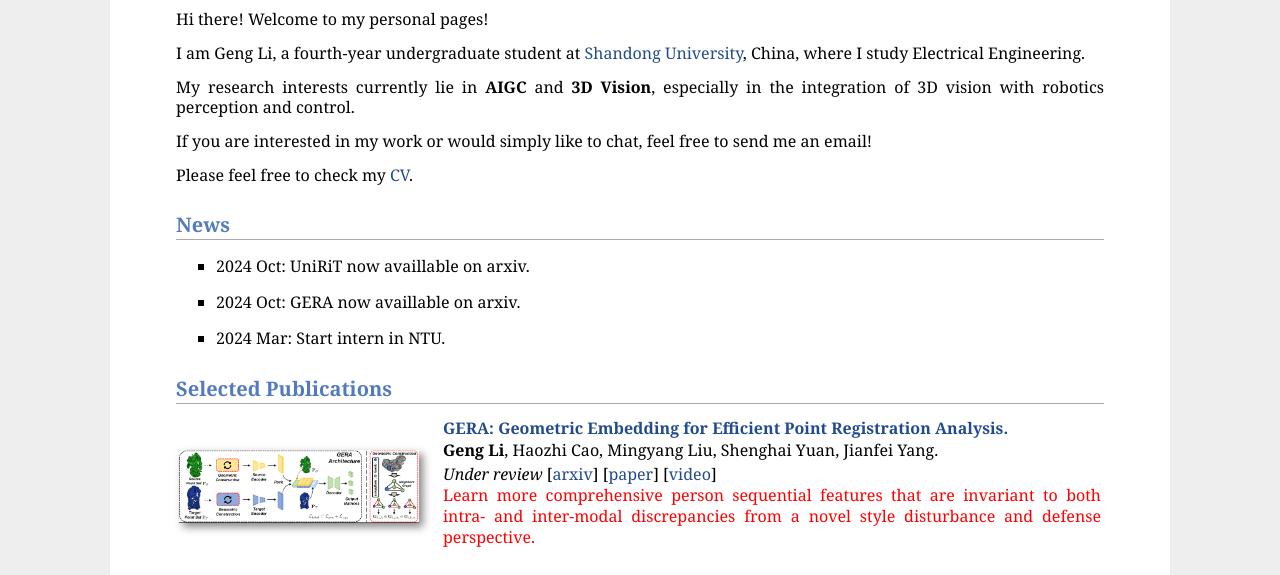
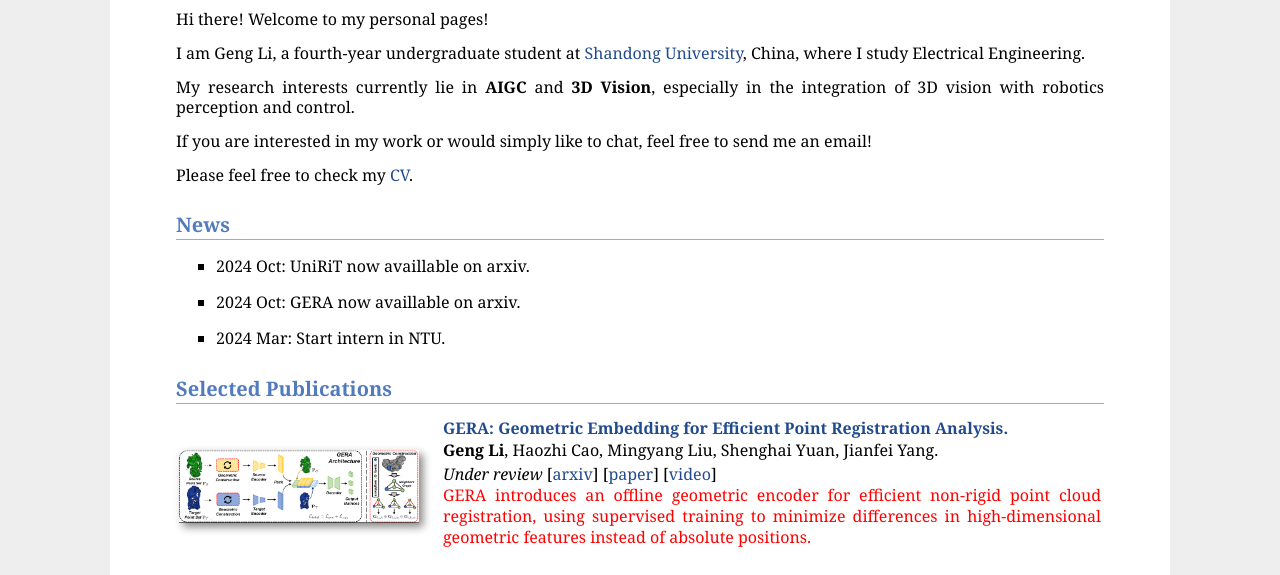
Before and after one commit to genglibot/Sam, a plain HTML site: page index.html in a window 1280 px wide. Shown: the part 377-952 px from the top of the page. Drawn offline with Linux system fonts and the light colour scheme.

Commit message:
Update index.html

```diff
--- a/index.html
+++ b/index.html
@@ -119,7 +119,7 @@
 								[<a href="./sources/publications/GERA.pdf">paper</a>]
 								[<a href="./video/GERA.mp4">video</a>]
 								<br>
-							<font color="#FF0000">Learn more comprehensive person sequential features that are invariant to both intra- and inter-modal discrepancies from a novel style disturbance and defense perspective.</font>
+							<font color="#FF0000">GERA introduces an offline geometric encoder for efficient non-rigid point cloud registration, using supervised training to minimize differences in high-dimensional geometric features instead of absolute positions.</font>
 						</td>
 					</tr>
 					<!--
```
